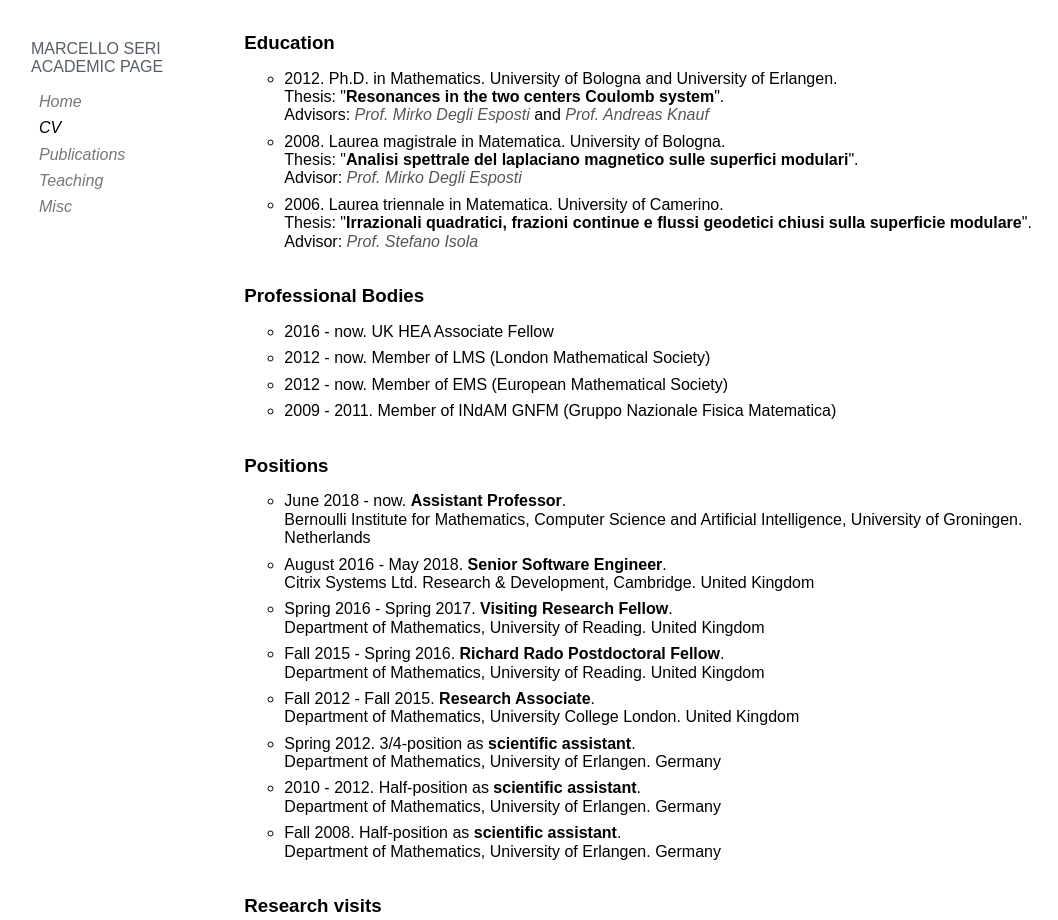
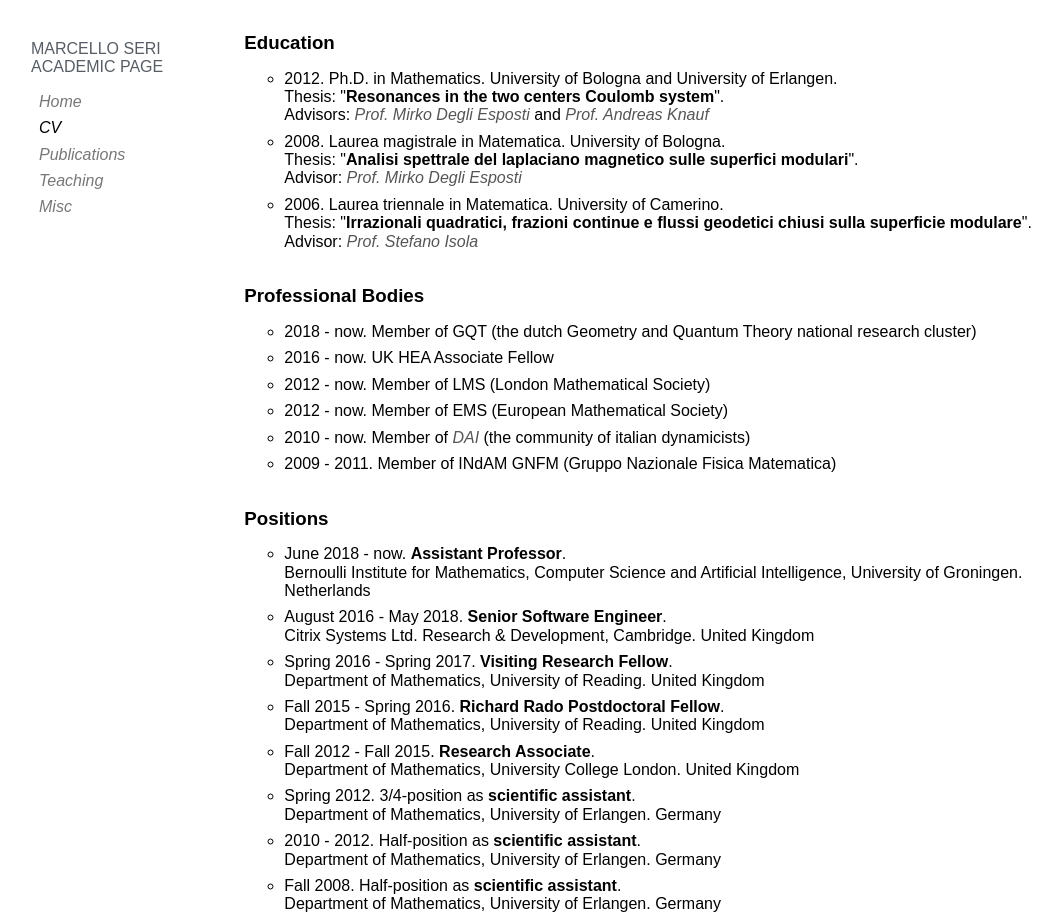
Before and after one commit to mseri/academic, a plain HTML site: page cv.htm in a window 1280 px wide. Shown: the top 920 px of the page, without its empty margins (1-1059 px from the left). Drawn offline with nearby package versions, Linux system fonts and the light colour scheme.

Commit message:
cv: update professional bodies
Signed-off-by: Marcello Seri <marcello.seri@gmail.com>

```diff
--- a/cv.htm
+++ b/cv.htm
@@ -35,9 +35,12 @@
 
                 <h3>Professional Bodies</h3>
                 <ul>
+                    <li>2018 - now. Member of GQT (the dutch Geometry and Quantum Theory national research cluster)</li>
+                    <!-- <li>2018 - now. Member of UMI (Unione Matematica Italiana)</li> /-->
                     <li>2016 - now. UK HEA Associate Fellow</li>
                     <li>2012 - now. Member of LMS (London Mathematical Society)</li>
                     <li>2012 - now. Member of EMS (European Mathematical Society)</li>
+                    <li>2010 - now. Member of <a href="http://www.dinamici.org/" target="_blank">DAI</a> (the community of italian dynamicists)</li>
                     <li>2009 - 2011. Member of INdAM GNFM (Gruppo Nazionale Fisica Matematica)</li>
                 </ul><br/>
 
```
